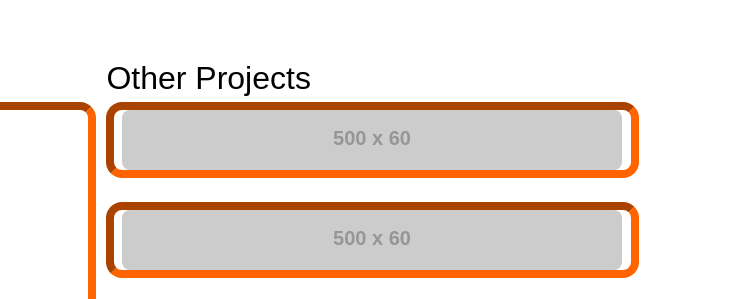
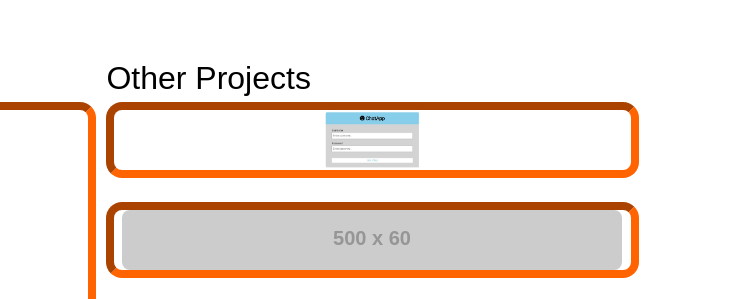
Before and after one commit to karlnh/uphill-wildcard, a plain HTML site: page index.html in a window 1280 px wide. Shown: the part 838-1137 px from the top of the page, 539-1280 px from the left. Drawn offline with Linux system fonts and the light colour scheme; placeholder pictures from the web are drawn by us.

Commit message:
Update index.html

```diff
--- a/index.html
+++ b/index.html
@@ -86,7 +86,7 @@
             <card class="project-card"> <!-- Other Projects -->
                 <h3>Other Projects</h3>
                 <ul id="project-nav">
-                    <li><a href="https://github.com/karlnh/Project-2"><img src="https://via.placeholder.com/500x60" style="max-width: 500px; max-height: 60px;"></a>
+                    <li><a href="https://github.com/karlnh/Project-2"><img src="https://raw.githubusercontent.com/karlnh/uphill-wildcard/main/assets/img/Screenshot%202023-02-16%20151559.jpg" style="max-width: 500px; max-height: 60px;"></a>
                     </li>
                     <br>
                     <li><a href="2"><img src="https://via.placeholder.com/500x60" style="max-width: 500px; max-height: 60px;"></a>
```
